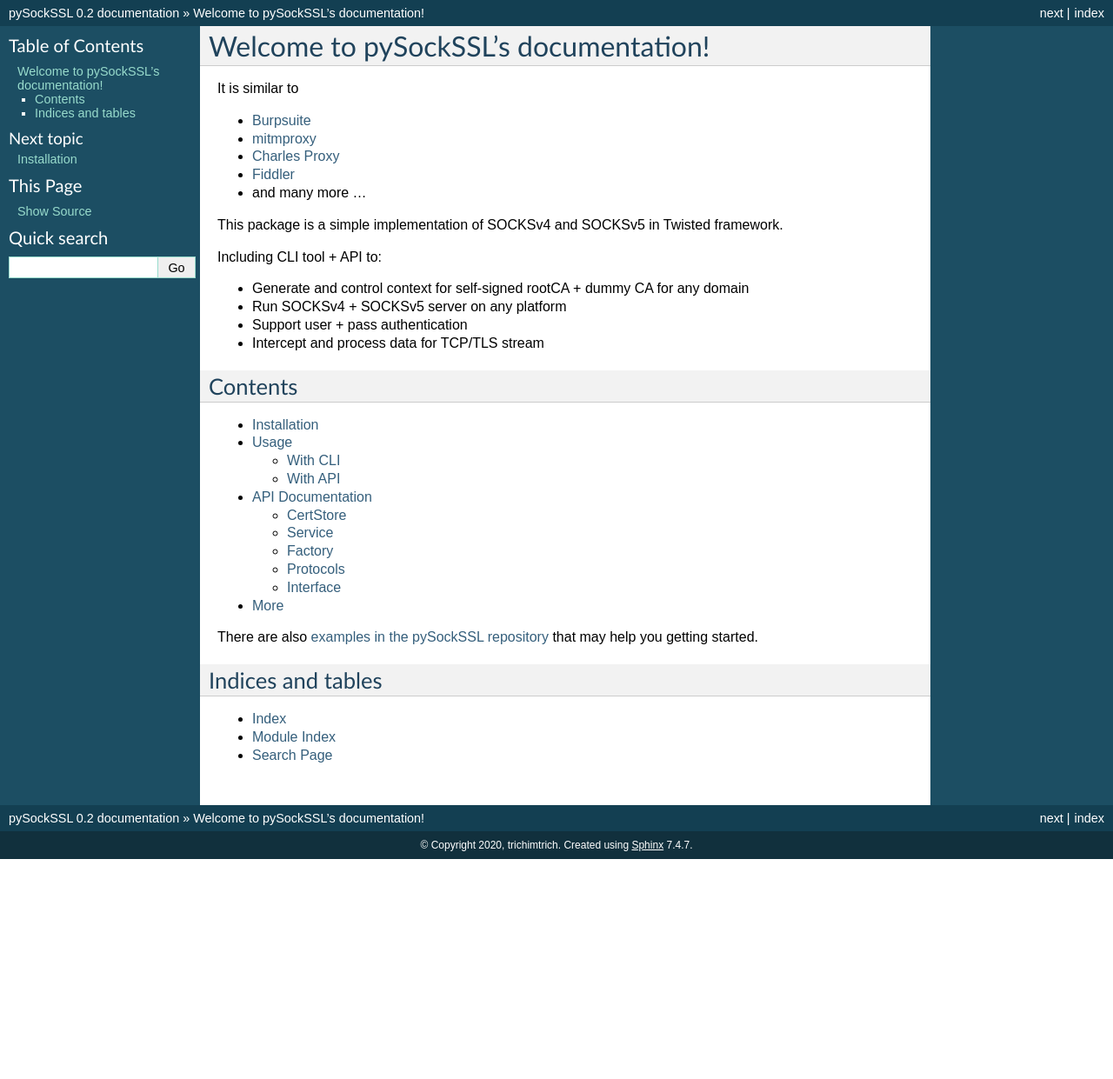
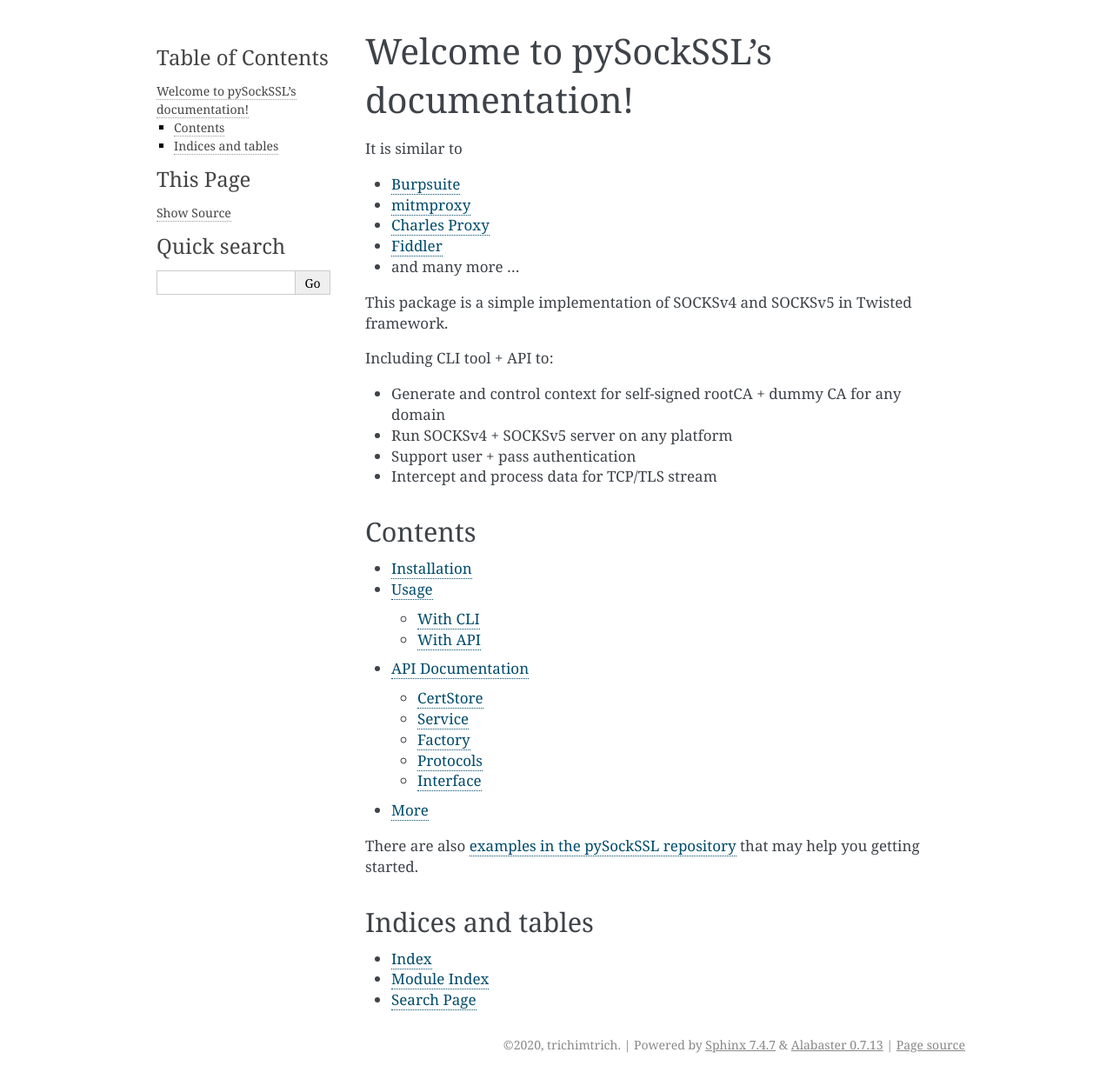
Before and after one commit to trichimtrich/pysockssl, a Sphinx documentation site: the page built from docs/source/index.rst, in a window 1280 px wide. Shown: the whole page at 87% size. Built offline with Sphinx 7.4.7, drawn with Linux system fonts in a browser that asks for light colours; before the commit the page ends 988 px from its top, so only the background shows below that.

Commit message:
fix rtd theme

```diff
--- a/docs/source/conf.py
+++ b/docs/source/conf.py
@@ -51,7 +51,8 @@
 # The theme to use for HTML and HTML Help pages.  See the documentation for
 # a list of builtin themes.
 #
-html_theme = 'classic'
+
+# html_theme = 'sphinx_rtd_theme'
 
 # Add any paths that contain custom static files (such as style sheets) here,
 # relative to this directory. They are copied after the builtin static files,
```
